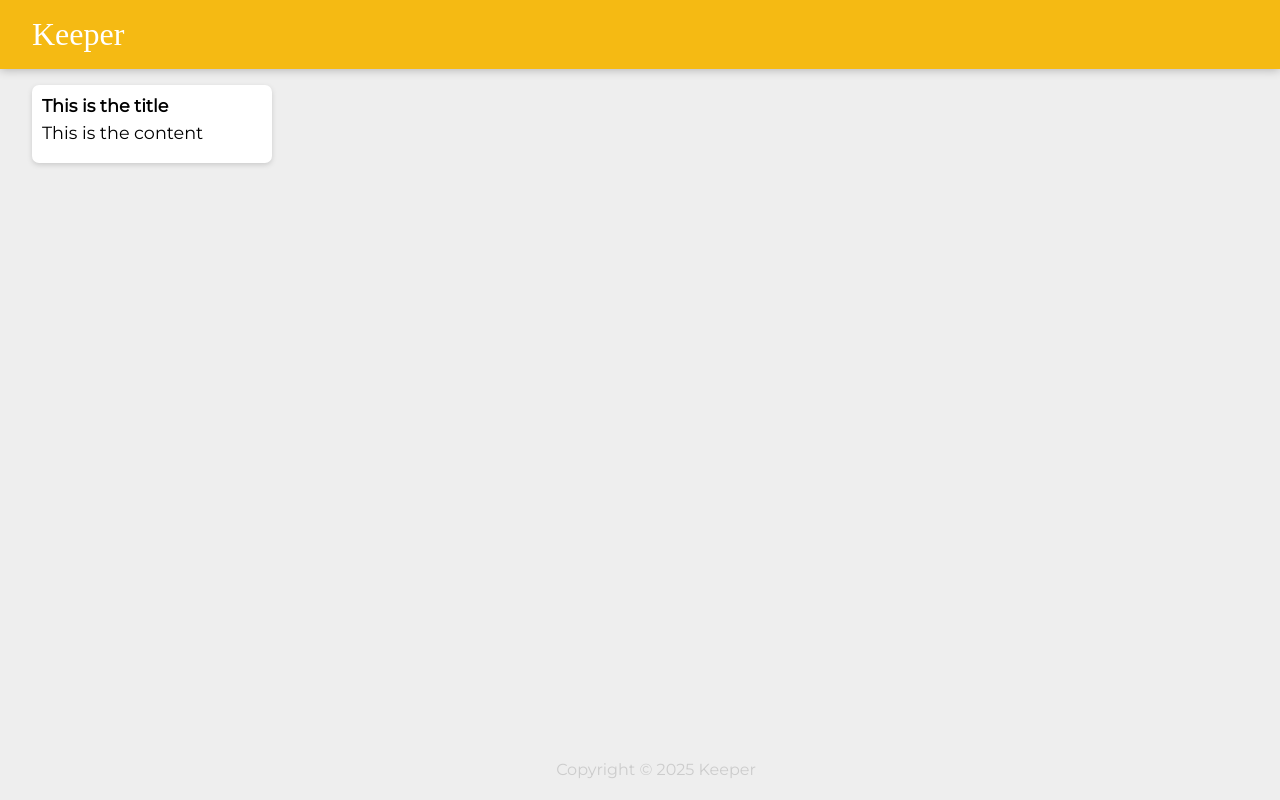
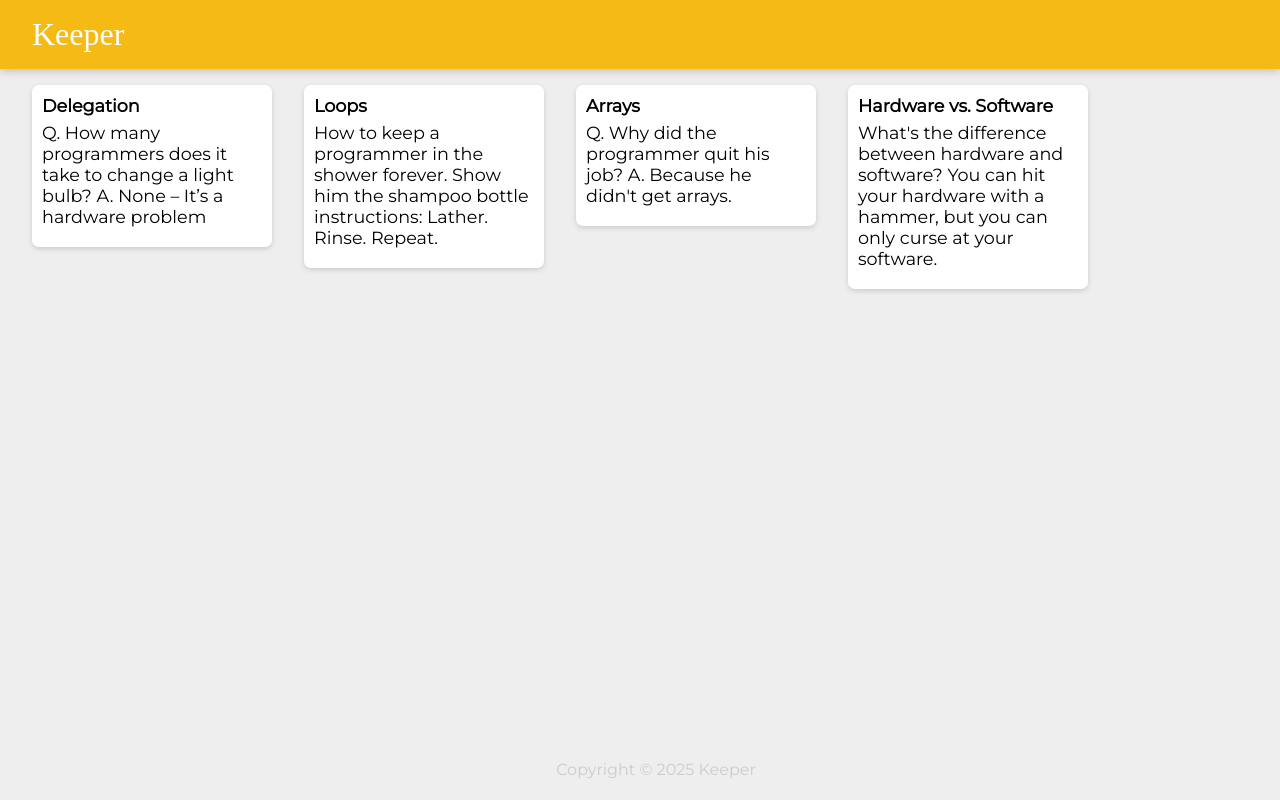
Before and after one commit to dakshshahani/keeper-app, a React (Vite) app: page / in a window 1280 px wide. Built offline with nearby package versions, Linux system fonts and the light colour scheme; a web font is replaced by a local one.

Commit message:
map function for notes

```diff
--- a/src/Components/App.jsx
+++ b/src/Components/App.jsx
@@ -1,13 +1,18 @@
 import Header from './Header'
 import Footer from './Footer'
 import Note from './Note'
+import notes from '../notes'
+
+
 
 function App(){
     return (
-        <div    >
-            <Header />
-            <Note />
-            <Footer />
+        <div>
+        <Header />
+        {notes.map((note) =>
+            <Note key={note.key} title={note.title} content={note.content} />
+        )}
+        <Footer />
 
         </div>
     )
--- a/src/Components/Note.jsx
+++ b/src/Components/Note.jsx
@@ -1,8 +1,8 @@
 
-function Note() {
+function Note(props) {
     return <div className='note'>
-        <h1>This is the title</h1>
-        <p>This is the content</p>
+        <h1>{props.title}</h1>
+        <p>{props.content}</p>
     </div>
 }
 
--- a/src/main.jsx
+++ b/src/main.jsx
@@ -7,3 +7,4 @@
     <App />
   </StrictMode>,
 )
+x
--- /dev/null
+++ b/src/notes.js
@@ -0,0 +1,29 @@
+const notes = [
+  {
+    key: 1,
+    title: "Delegation",
+    content:
+      "Q. How many programmers does it take to change a light bulb? A. None – It’s a hardware problem"
+  },
+  {
+    key: 2,
+    title: "Loops",
+    content:
+      "How to keep a programmer in the shower forever. Show him the shampoo bottle instructions: Lather. Rinse. Repeat."
+  },
+  {
+    key: 3,
+    title: "Arrays",
+    content:
+      "Q. Why did the programmer quit his job? A. Because he didn't get arrays."
+  },
+  {
+    key: 4,
+    title: "Hardware vs. Software",
+    content:
+      "What's the difference between hardware and software? You can hit your hardware with a hammer, but you can only curse at your software."
+  }
+];
+
+
+export default notes;
```
